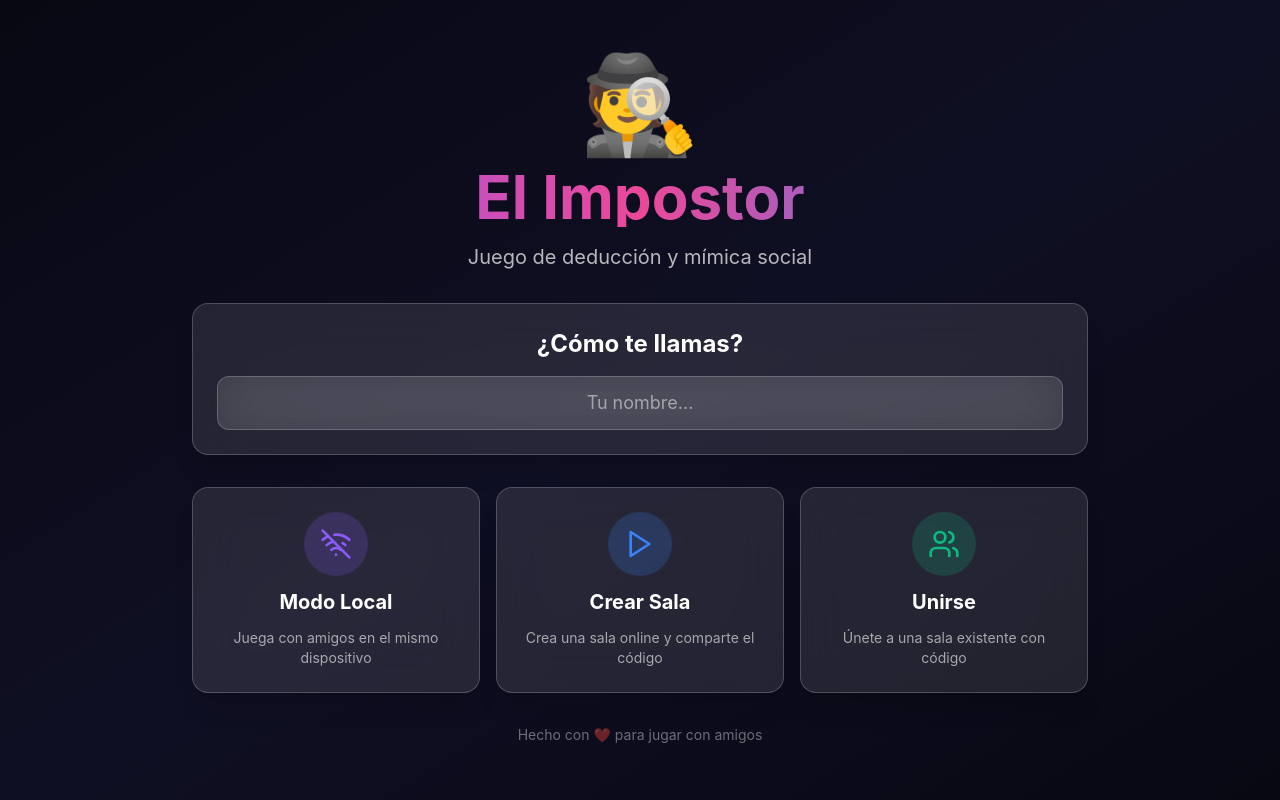
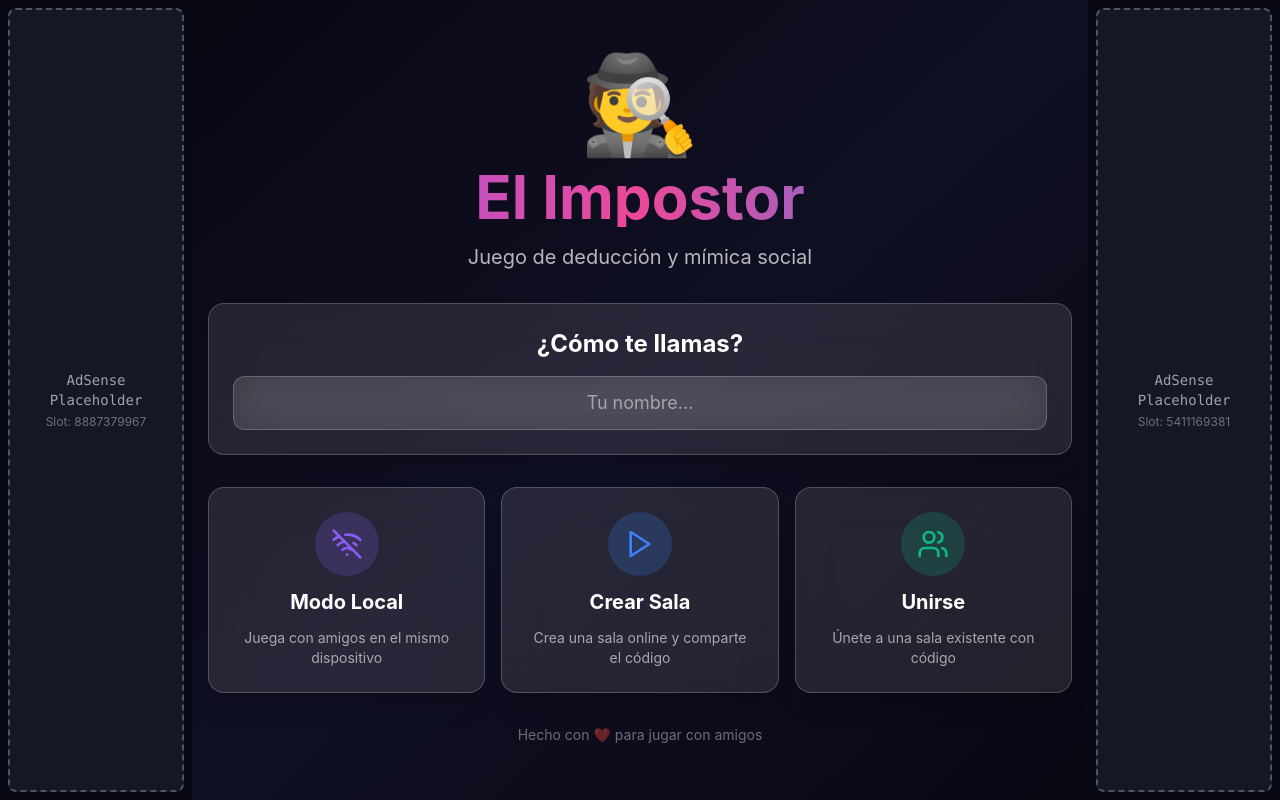
Before and after one commit to cr8297408/impostor-game, a React (Vite) app: page / in a window 1280 px wide. Built offline with nearby package versions, Linux system fonts and the light colour scheme; no server answers.

Commit message:
feat: integrate Google AdSense with AdBanner and AdLayout components for monetization

```diff
--- a/index.html
+++ b/index.html
@@ -5,6 +5,10 @@
     <link rel="icon" type="image/svg+xml" href="/vite.svg" />
     <meta name="viewport" content="width=device-width, initial-scale=1.0" />
     <title>El Impostor - Juego de Deducción</title>
+
+    <!-- Google AdSense -->
+    <script async src="https://pagead2.googlesyndication.com/pagead/js/adsbygoogle.js?client=ca-pub-4039421752056808"
+     crossorigin="anonymous"></script>
   </head>
   <body>
     <div id="root"></div>
--- a/src/App.jsx
+++ b/src/App.jsx
@@ -6,10 +6,12 @@ import SecretWord from './screens/SecretWord'
 import Game from './screens/Game'
 import Voting from './screens/Voting'
 import Results from './screens/Results'
+import AdLayout from './components/ads/AdLayout'
 
 function App() {
   return (
     <Router>
+      <AdLayout>
         <div className="min-h-screen bg-gradient-to-br from-impostor-darker via-impostor-dark to-impostor-darker">
           <AnimatePresence mode="wait">
             <Routes>
@@ -22,6 +24,7 @@ function App() {
             </Routes>
           </AnimatePresence>
         </div>
+      </AdLayout>
     </Router>
   )
 }
--- /dev/null
+++ b/src/components/ads/AdBanner.jsx
@@ -0,0 +1,61 @@
+import { useEffect } from 'react'
+
+/**
+ * Componente de banner de Google AdSense
+ * @param {Object} props
+ * @param {string} props.slot - ID del espacio publicitario (data-ad-slot)
+ * @param {string} props.format - Formato del anuncio (auto, rectangle, vertical, horizontal)
+ * @param {string} props.className - Clases CSS adicionales
+ * @param {boolean} props.responsive - Si el anuncio es responsive (por defecto true)
+ */
+const AdBanner = ({
+  slot = 'XXXXXXXXXX',
+  format = 'auto',
+  className = '',
+  responsive = true
+}) => {
+  useEffect(() => {
+    try {
+      // Verificar si AdSense está disponible
+      if (window.adsbygoogle && process.env.NODE_ENV === 'production') {
+        window.adsbygoogle.push({})
+      }
+    } catch (error) {
+      console.error('Error loading AdSense ad:', error)
+    }
+  }, [])
+
+  // En desarrollo, mostrar un placeholder
+  if (process.env.NODE_ENV === 'development') {
+    return (
+      <div
+        className={`bg-gray-800/50 border-2 border-dashed border-gray-600 rounded-lg flex items-center justify-center ${className}`}
+        style={{ minHeight: '250px' }}
+      >
+        <div className="text-center p-4">
+          <p className="text-gray-400 text-sm font-mono">
+            AdSense Placeholder
+          </p>
+          <p className="text-gray-500 text-xs mt-1">
+            Slot: {slot}
+          </p>
+        </div>
+      </div>
+    )
+  }
+
+  return (
+    <div className={className}>
+      <ins
+        className="adsbygoogle"
+        style={{ display: 'block' }}
+        data-ad-client="ca-pub-4039421752056808"
+        data-ad-slot={slot}
+        data-ad-format={format}
+        data-full-width-responsive={responsive ? 'true' : 'false'}
+      />
+    </div>
+  )
+}
+
+export default AdBanner
--- /dev/null
+++ b/src/components/ads/AdLayout.jsx
@@ -0,0 +1,57 @@
+import AdBanner from './AdBanner'
+
+/**
+ * Layout que envuelve el contenido de la aplicación con anuncios
+ * - En desktop: anuncios laterales (izquierda y derecha)
+ * - En mobile: anuncio inferior fijo
+ */
+const AdLayout = ({ children }) => {
+  return (
+    <div className="relative min-h-screen">
+      {/* Layout para desktop y tablet */}
+      <div className="hidden lg:flex lg:min-h-screen">
+        {/* Anuncio izquierdo - Desktop */}
+        <aside className="w-40 xl:w-48 flex-shrink-0 p-2 sticky top-0 h-screen overflow-hidden">
+          <AdBanner
+            slot="8887379967"
+            format="vertical"
+            className="h-full"
+          />
+        </aside>
+
+        {/* Contenido principal */}
+        <main className="flex-1 min-w-0">
+          {children}
+        </main>
+
+        {/* Anuncio derecho - Desktop */}
+        <aside className="w-40 xl:w-48 flex-shrink-0 p-2 sticky top-0 h-screen overflow-hidden">
+          <AdBanner
+            slot="5411169381"
+            format="vertical"
+            className="h-full"
+          />
+        </aside>
+      </div>
+
+      {/* Layout para mobile */}
+      <div className="lg:hidden flex flex-col min-h-screen">
+        {/* Contenido principal */}
+        <main className="flex-1 pb-24">
+          {children}
+        </main>
+
+        {/* Anuncio inferior - Mobile (fijo) */}
+        <div className="fixed bottom-0 left-0 right-0 bg-impostor-darker/95 backdrop-blur-sm border-t border-impostor-light/20 z-50">
+          <AdBanner
+            slot="4098087716"
+            format="horizontal"
+            className="w-full"
+          />
+        </div>
+      </div>
+    </div>
+  )
+}
+
+export default AdLayout
```
Lines whose indentation alone changed are shown as unchanged.
